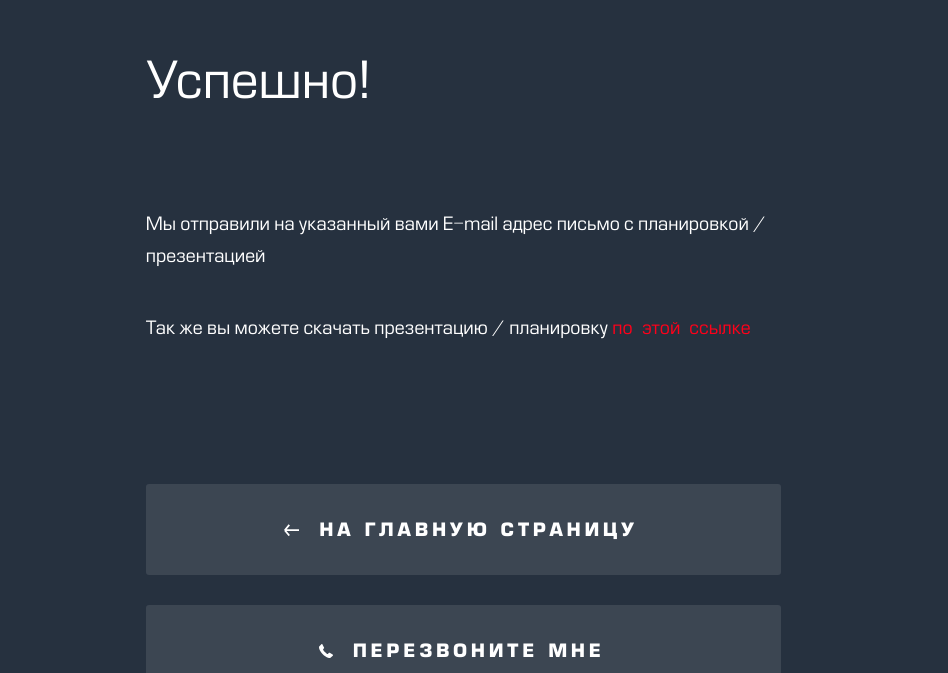
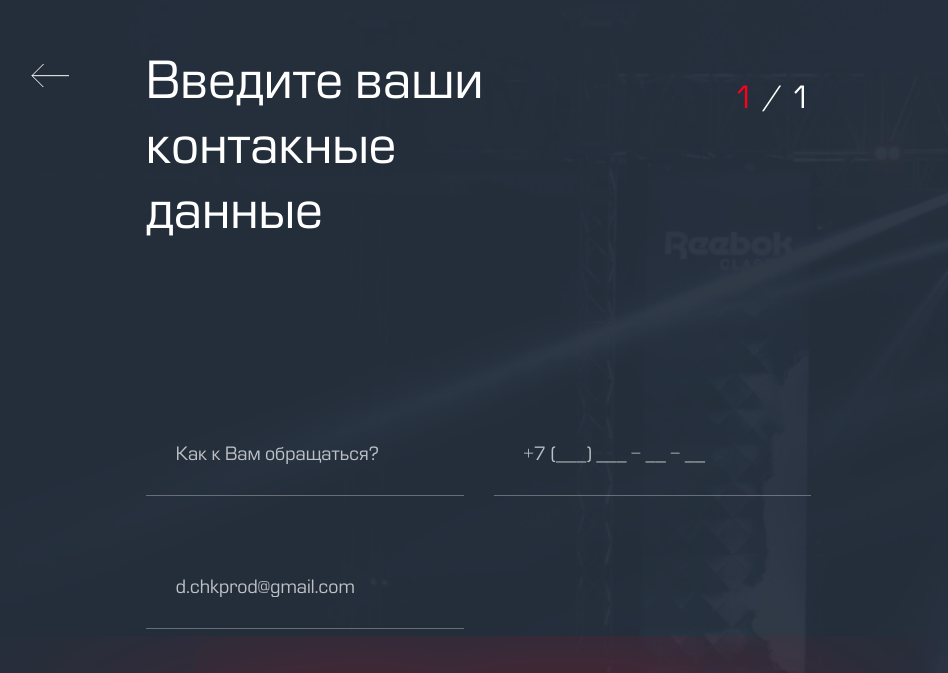
Before and after one commit to naitdima/MainStage, a website: page source/form.html in a window 1280 px wide. Shown: the part 127-800 px from the top of the page, without its empty margins (59-1007 px from the left). Drawn offline with nearby package versions, Linux system fonts and the light colour scheme; files that its build step writes are made by us from their sources.

Commit message:
Add home-link for form-section__title--request

```diff
--- a/source/form.html
+++ b/source/form.html
@@ -9,6 +9,9 @@
 <body>
   <form class="form" action="echo.htmlacademy.ru" method="post">
     <section class="form-section  form-section--request">
+      <a class="form-section__home-link" href="index.html">
+        <span class="visually-hidden">Назад</span>
+      </a>
       <h1 class="form-section__title  form-section__title--request">Введите ваши контакные данные</h1>
       <p class="form-section__indicator"><span class="form-section__indicator-active">1</span> / 1</p>
       <ul class="form-section__list">
--- a/source/sass/blocks/form-section.scss
+++ b/source/sass/blocks/form-section.scss
@@ -1,4 +1,6 @@
 .form-section {
+  position: relative;
+
   display: flex;
   flex-wrap: wrap;
   justify-content: space-between;
@@ -10,17 +12,28 @@
   background-size: cover;
 
   &--request {
-    display: none;
-
     background-image: url("../img/form-bg@1x.png");
   }
 
   &--successfully {
+    display: none;
     justify-content: flex-start;
 
     background-image: none;
-    //display: none;
   }
+}
+
+.form-section__home-link {
+  content: "";
+  position: absolute;
+  top: 190px;
+  left: 7%;
+
+  width: 38px;
+  height: 24px;
+
+  background-image: url("../img/form-go-home-icon.svg");
+  background-size: cover;
 }
 
 .form-section__title {
```
Also changed, not shown: source/img/form-go-home-icon.svg (added).
